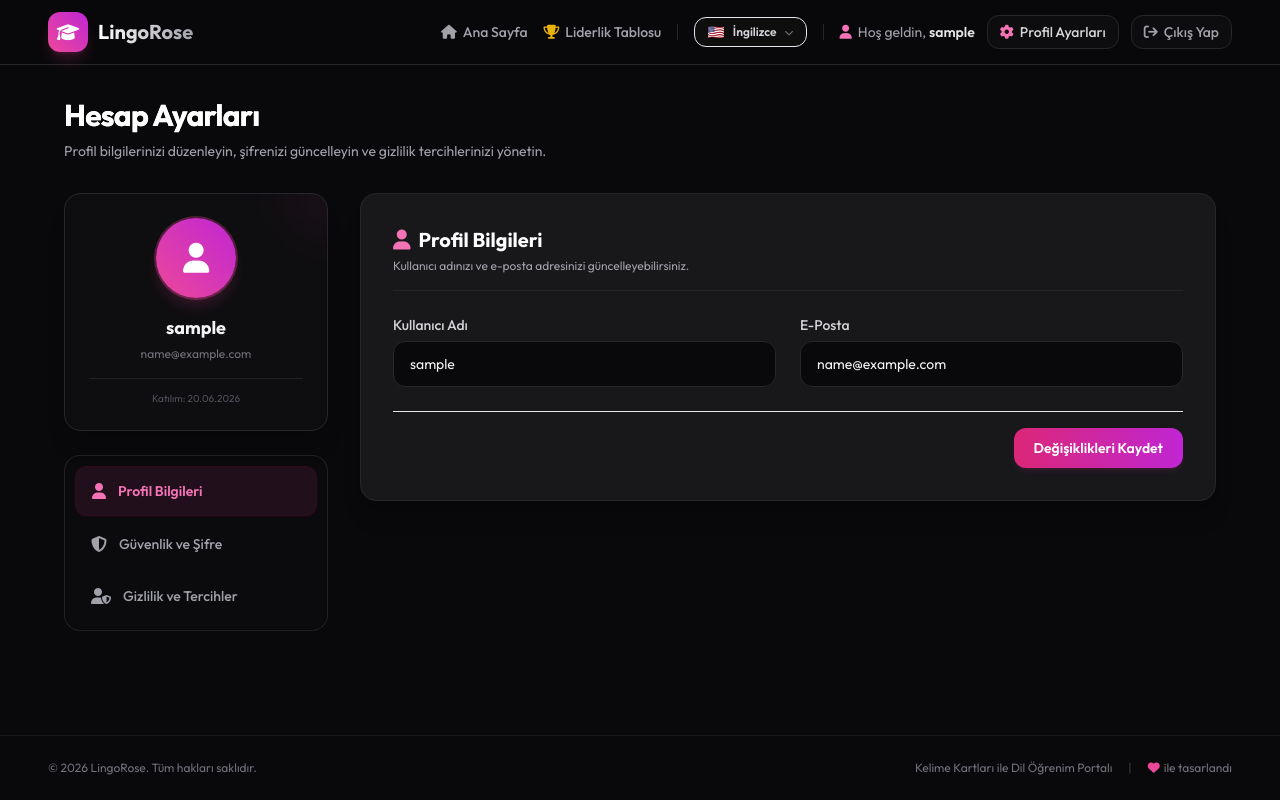
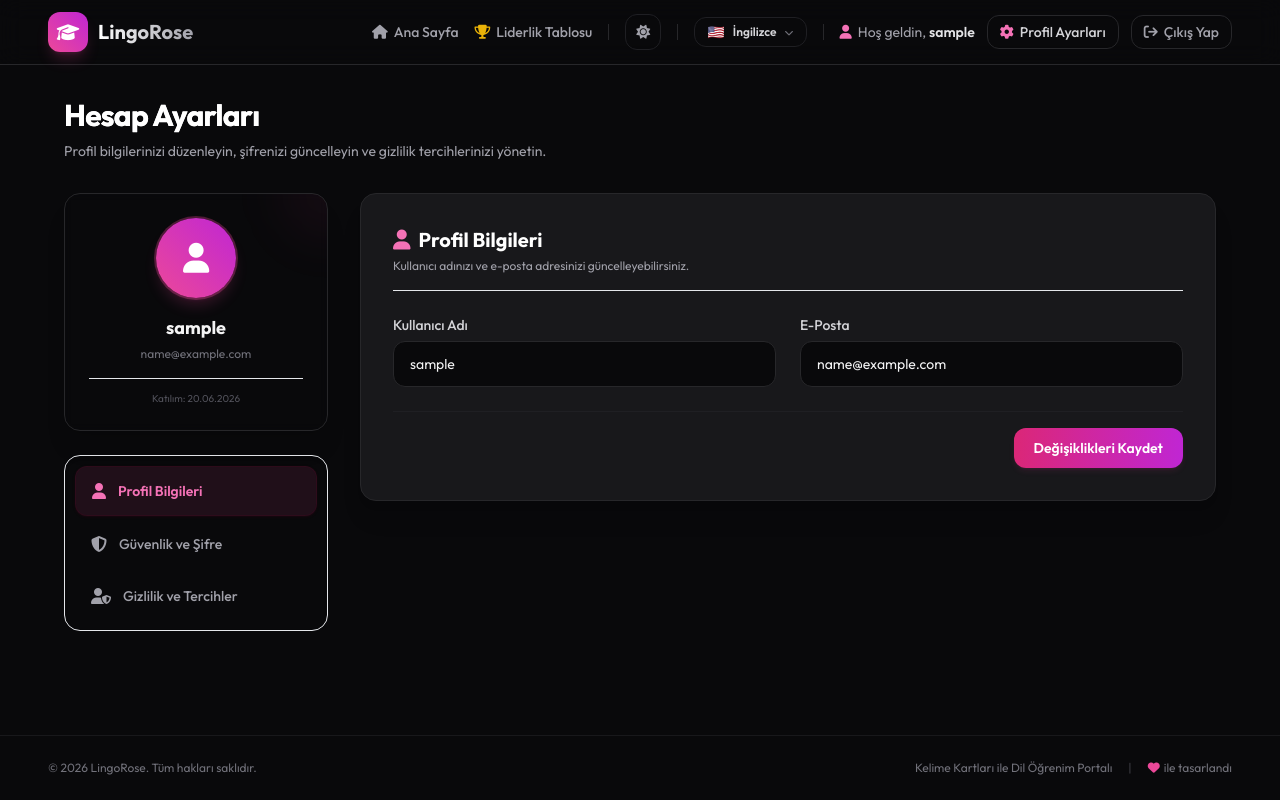
Before and after one commit to asenakuntkir27-cmd/dil-ogrenim-portali-ve-kelime-kartlari, a Flask app: page /profile in a window 1280 px wide. Run offline with Flask 3, Linux system fonts and the light colour scheme; the visitor is signed in with stand-in values (Sample User, id 1); some libraries are stand-ins or nearby versions.

Commit message:
sayfa yenilemeden anlık çalışan Aydınlık/Karanlık Mod (Light/Dark Mode) geçişi ve localStorage entegrasyonu yapıldı

```diff
--- a/app/templates/base.html
+++ b/app/templates/base.html
@@ -14,9 +14,36 @@
                     fontFamily: {
                         sans: ['Outfit', 'sans-serif'],
                     },
+                    colors: {
+                        zinc: {
+                            50: 'var(--zinc-50)',
+                            100: 'var(--zinc-100)',
+                            200: 'var(--zinc-200)',
+                            300: 'var(--zinc-300)',
+                            400: 'var(--zinc-400)',
+                            500: 'var(--zinc-500)',
+                            600: 'var(--zinc-600)',
+                            700: 'var(--zinc-700)',
+                            800: 'var(--zinc-800)',
+                            850: 'var(--zinc-850)',
+                            900: 'var(--zinc-900)',
+                            950: 'var(--zinc-950)',
+                        }
+                    }
                 }
             }
         }
+    </script>
+    <script>
+        // Sync theme immediately to prevent flashing
+        (function() {
+            var savedTheme = localStorage.getItem('theme') || 'dark';
+            if (savedTheme === 'light') {
+                document.documentElement.setAttribute('data-theme', 'light');
+            } else {
+                document.documentElement.removeAttribute('data-theme');
+            }
+        })();
     </script>
     <!-- Google Fonts -->
     <link rel="preconnect" href="https://fonts.googleapis.com">
@@ -25,19 +52,47 @@
     <!-- FontAwesome for Premium Icons -->
     <link rel="stylesheet" href="https://cdnjs.cloudflare.com/ajax/libs/font-awesome/6.4.0/css/all.min.css">
     <style>
+        :root {
+            --zinc-50: #fafafa;
+            --zinc-100: #f4f4f5;
+            --zinc-200: #e4e4e7;
+            --zinc-300: #d4d4d8;
+            --zinc-400: #a1a1aa;
+            --zinc-500: #71717a;
+            --zinc-600: #52525b;
+            --zinc-700: #3f3f46;
+            --zinc-800: #27272a;
+            --zinc-850: #1f1f23;
+            --zinc-900: #18181b;
+            --zinc-950: #09090b;
+        }
+        [data-theme="light"] {
+            --zinc-50: #0f172a;
+            --zinc-100: #0f172a;
+            --zinc-200: #1e293b;
+            --zinc-300: #334155;
+            --zinc-400: #64748b;
+            --zinc-500: #94a3b8;
+            --zinc-600: #cbd5e1;
+            --zinc-700: #e2e8f0;
+            --zinc-800: #cbd5e1;
+            --zinc-850: #f1f5f9;
+            --zinc-900: #ffffff;
+            --zinc-950: #f8fafc;
+        }
         /* Custom scrollbar */
         ::-webkit-scrollbar {
             width: 8px;
         }
         ::-webkit-scrollbar-track {
-            background: #09090b;
+            background: var(--zinc-950);
         }
         ::-webkit-scrollbar-thumb {
-            background: #27272a;
+            background: var(--zinc-800);
             border-radius: 4px;
         }
         ::-webkit-scrollbar-thumb:hover {
-            background: #3f3f46;
+            background: var(--zinc-500);
         }
     </style>
 </head>
@@ -68,6 +123,13 @@
                         <i class="fa-solid fa-trophy mr-1.5 text-yellow-500"></i>Liderlik Tablosu
                     </a>
                     {% endif %}
+
+                    <div class="h-4 w-px bg-zinc-800"></div>
+
+                    <!-- Theme Switcher Button -->
+                    <button id="theme-toggle-btn" class="inline-flex items-center justify-center h-9 w-9 rounded-xl border border-zinc-850 hover:border-pink-500/30 bg-zinc-900/35 hover:bg-pink-500/10 text-zinc-400 hover:text-pink-400 transition-all duration-200 cursor-pointer select-none" title="Temayı Değiştir">
+                        <i id="theme-toggle-icon" class="fa-solid fa-sun text-sm"></i>
+                    </button>
 
                     <div class="h-4 w-px bg-zinc-800"></div>
 
@@ -193,6 +255,37 @@
                     }
                 });
             }
+
+            // Theme Switcher Logic
+            var themeBtn = document.getElementById('theme-toggle-btn');
+            var themeIcon = document.getElementById('theme-toggle-icon');
+
+            function applyTheme(theme) {
+                if (theme === 'light') {
+                    document.documentElement.setAttribute('data-theme', 'light');
+                    if (themeIcon) {
+                        themeIcon.className = 'fa-solid fa-moon text-sm';
+                    }
+                } else {
+                    document.documentElement.removeAttribute('data-theme');
+                    if (themeIcon) {
+                        themeIcon.className = 'fa-solid fa-sun text-sm';
+                    }
+                }
+            }
+
+            // Sync icon state on load
+            var currentTheme = localStorage.getItem('theme') || 'dark';
+            applyTheme(currentTheme);
+
+            if (themeBtn) {
+                themeBtn.addEventListener('click', function() {
+                    var isLight = document.documentElement.getAttribute('data-theme') === 'light';
+                    var newTheme = isLight ? 'dark' : 'light';
+                    localStorage.setItem('theme', newTheme);
+                    applyTheme(newTheme);
+                });
+            }
         });
     </script>
 </body>
```
